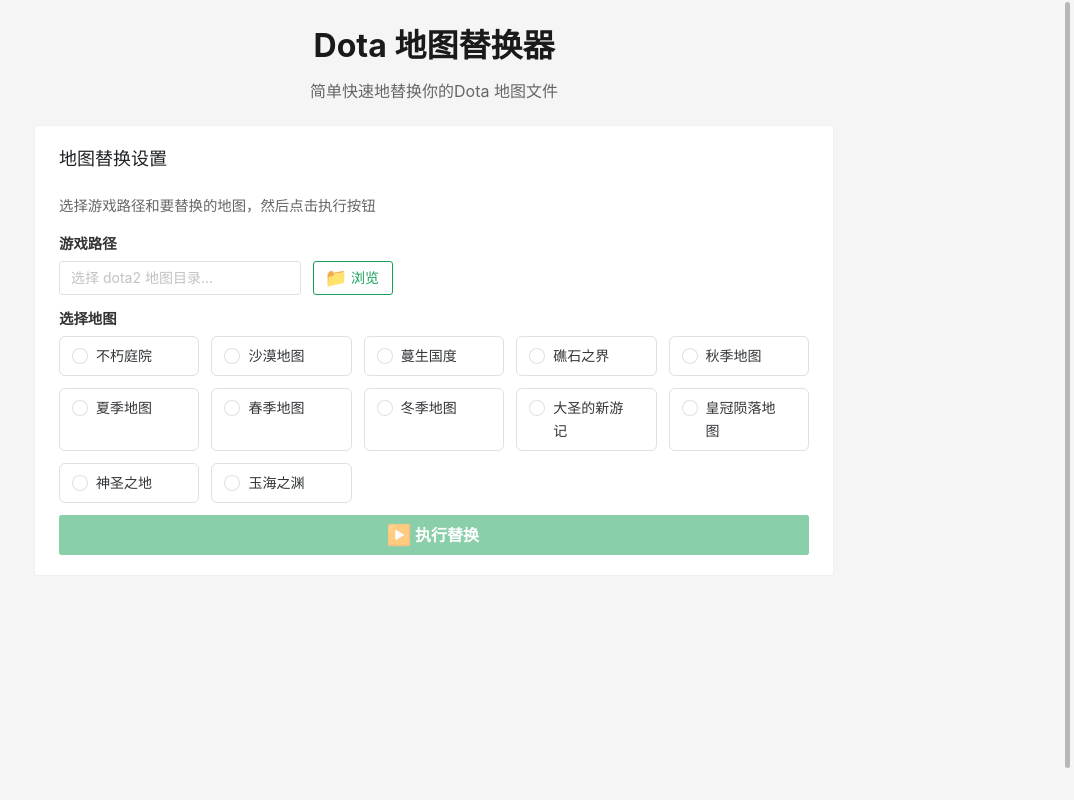
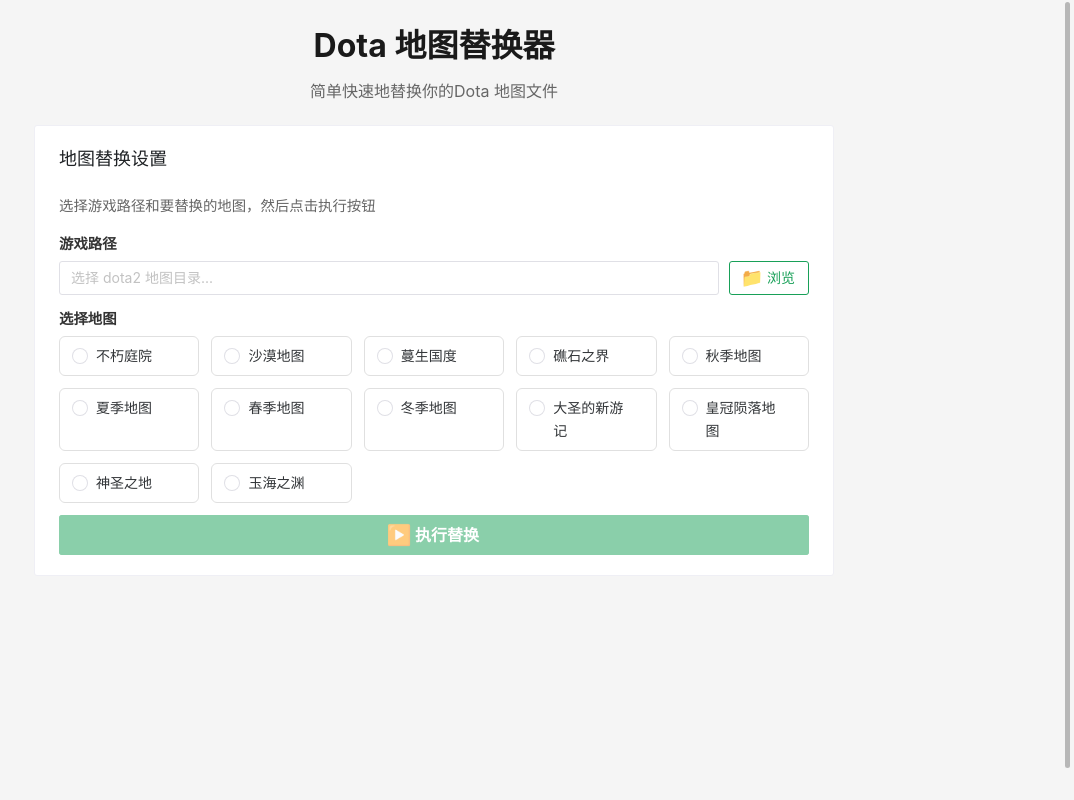
Before and after one commit to lanxiuyun/DotaTerrainSwitcher, a Vue app: page / in a window 1280 px wide. Shown: the whole page, without its empty margins (206-1280 px from the left). Built offline with nearby package versions, Linux system fonts and the light colour scheme.

Commit message:
Update App.vue

```diff
--- a/src/App.vue
+++ b/src/App.vue
@@ -99,20 +99,20 @@
             <!-- 游戏路径 -->
             <div class="input-group">
               <label class="input-label">游戏路径</label>
-              <n-space style="width: 100%">
+              <div class="path-input-container">
                 <NInput
                   v-model:value="selectedPath"
                   placeholder="选择 dota2 地图目录..."
                   readonly
                   class="path-input"
                 />
-                <NButton @click="selectPath" type="primary" ghost>
+                <NButton @click="selectPath" type="primary" ghost class="browse-button">
                   <template #icon>
                     <span class="icon">📁</span>
                   </template>
                   浏览
                 </NButton>
-              </n-space>
+              </div>
             </div>
 
             <!-- 选择地图 -->
@@ -232,8 +232,20 @@
   align-items: center;
 }
 
+.path-input-container {
+  display: flex;
+  gap: 10px;
+  align-items: center;
+  width: 100%;
+}
+
 .path-input {
   flex: 1;
+  min-width: 0;
+}
+
+.browse-button {
+  flex-shrink: 0;
 }
 
 .map-radio-group {
```
